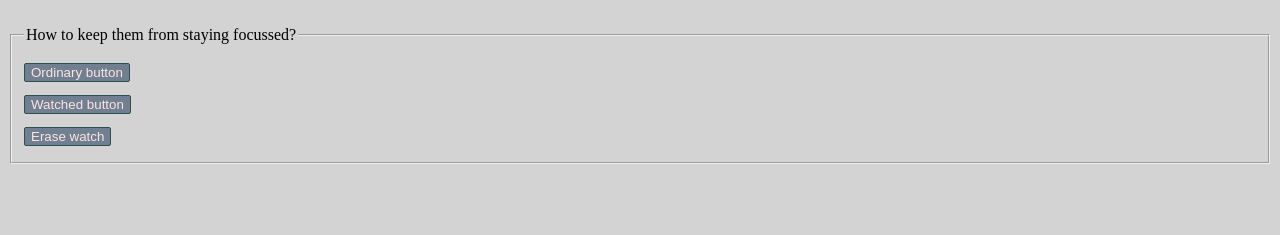
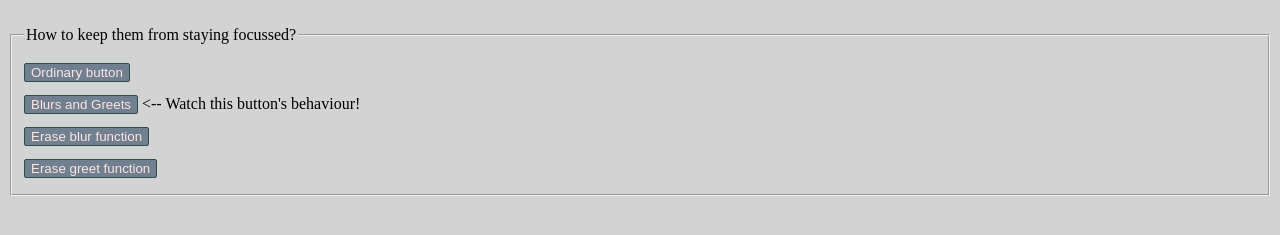
Before and after one commit to picturae/activity-listener, a website: page demo/activityListener.html in a window 1280 px wide. Shown: the part 61-296 px from the top of the page. Drawn offline with Linux system fonts and the light colour scheme.

Commit message:
fix descriptions, complete demo

```diff
--- a/demo/activityListener.html
+++ b/demo/activityListener.html
@@ -14,15 +14,17 @@
             <fieldset>
                 <legend>How to keep them from staying focussed?</legend>
                 <button id="ordinary" type="button">Ordinary button</button><br>
-                <button id="watched" type="button">Watched button</button><br>
-                <button id="eraser" type="button">Erase watch</button><br>
+                <button id="watched" type="button">Blurs and Greets</button> <-- Watch this button&apos;s behaviour!<br>
+                <button id="eraseBlur" type="button">Erase blur function</button><br>
+                <button id="eraseGreet" type="button">Erase greet function</button><br>
             </fieldset>
         </form>
 
         <script>
             const ordinary = document.querySelector('#ordinary')
             const watched = document.querySelector('#watched')
-            const eraser = document.querySelector('#eraser')
+            const eraseBlur = document.querySelector('#eraseBlur')
+            const eraseGreet = document.querySelector('#eraseGreet')
 
             document.querySelectorAll('button').forEach(
                 button => button.addEventListener('click', function () {
@@ -37,10 +39,20 @@
                 }
             }
 
+            const greetThem = function (event) {
+                if (event.target === watched) {
+                    console.warn('Hello World')
+                }
+            }
+
             activityListener.register('click', blurIt)
+            activityListener.register('click', greetThem)
 
-            eraser.addEventListener('click', function () {
+            eraseBlur.addEventListener('click', function () {
                 activityListener.erase('click', blurIt)
+            })
+            eraseGreet.addEventListener('click', function () {
+                activityListener.erase('click', greetThem)
             })
         </script>
 
```
Also changed, not shown: package.json (+4 -6 lines), README.md.
